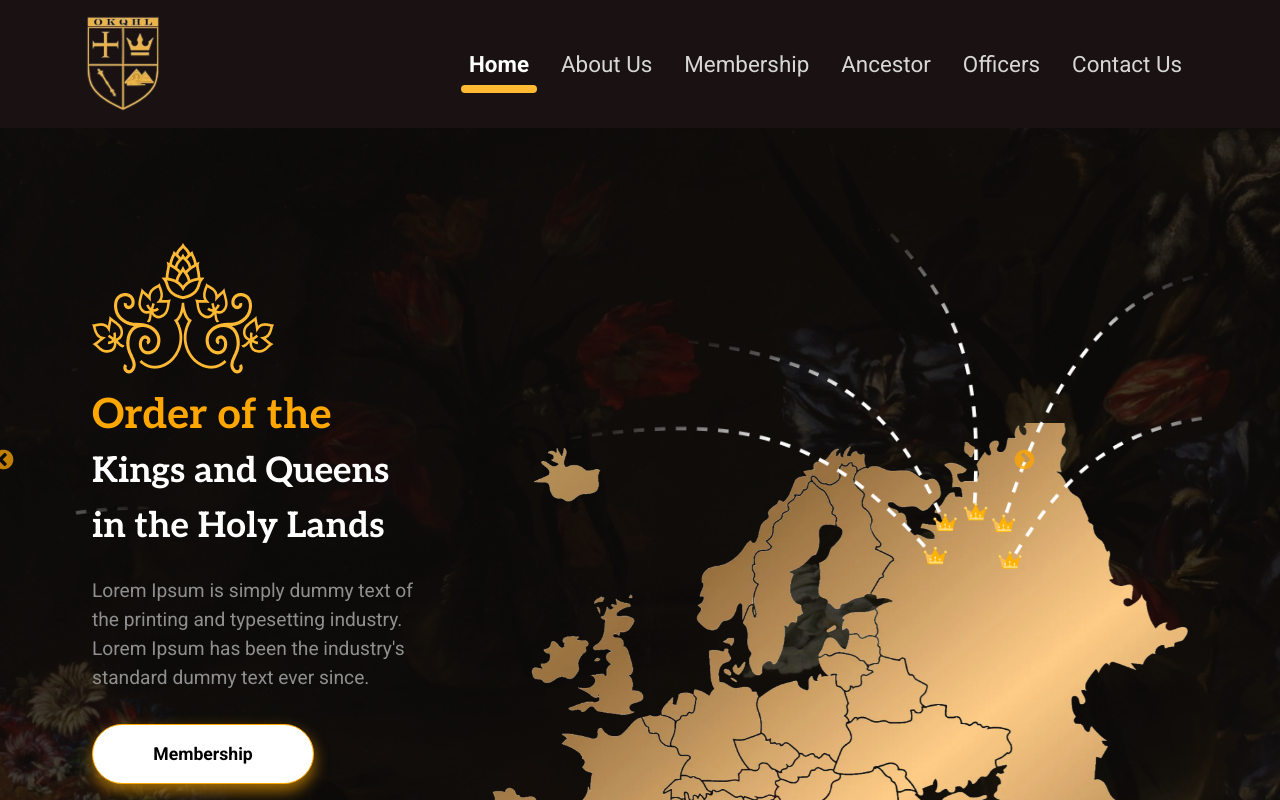
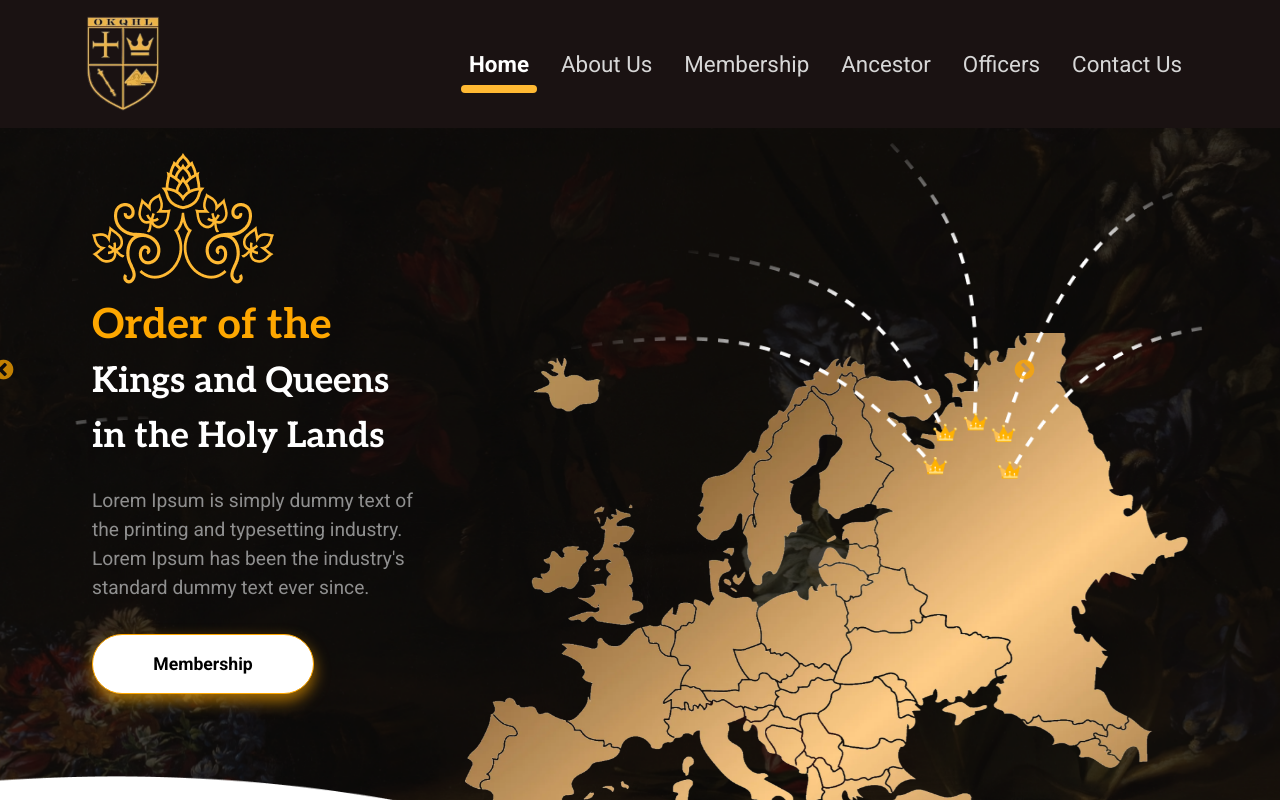
Before and after one commit to Asifmzn12/New-Project, a React (Vite) app: page / in a window 1280 px wide. Shown: the top 800 px of the page. Built offline with nearby package versions, Linux system fonts and the light colour scheme.

Commit message:
Update App.css

```diff
--- a/src/App.css
+++ b/src/App.css
@@ -44,7 +44,7 @@ body{
   background-repeat: no-repeat;
   background-size: cover;
   background-position: bottom;
-  padding: 110px 0px 50px 0px!important;
+  padding: 20px 0px 50px 0px!important;
 
 }
 
```
